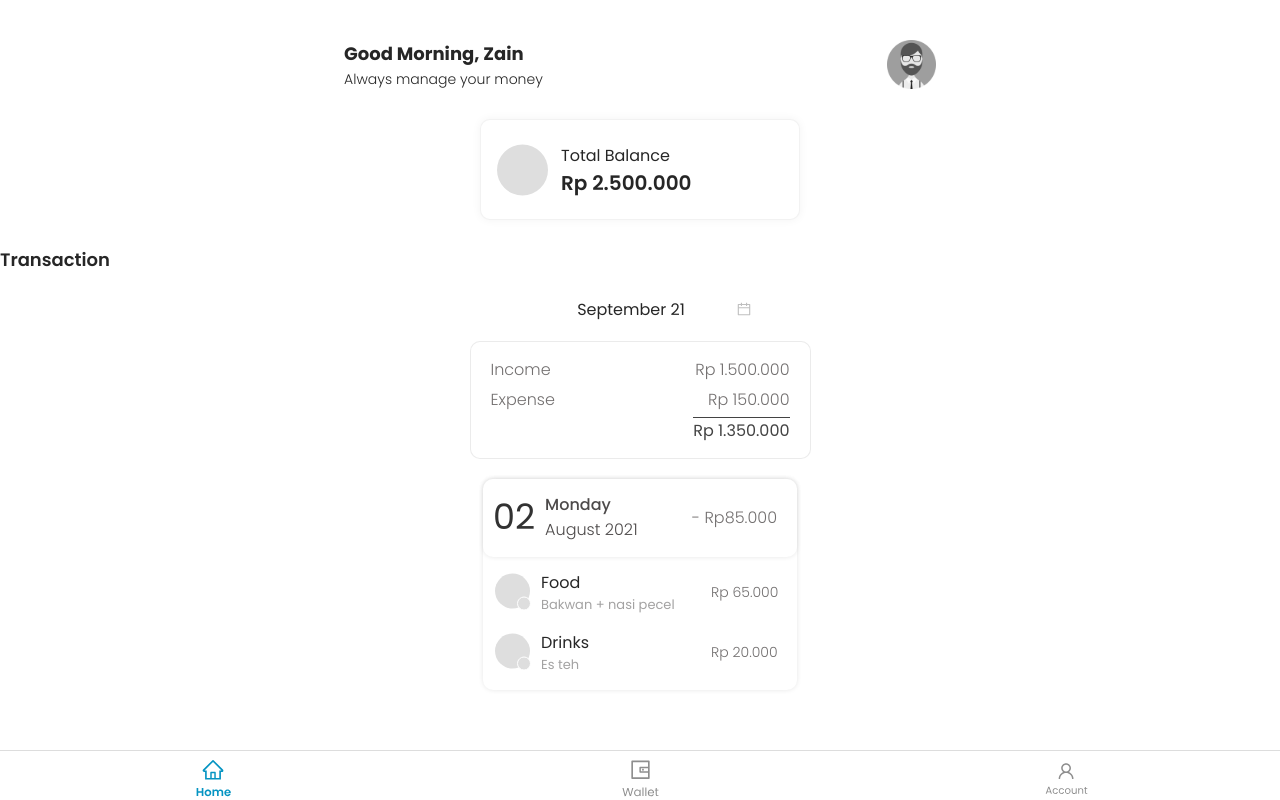
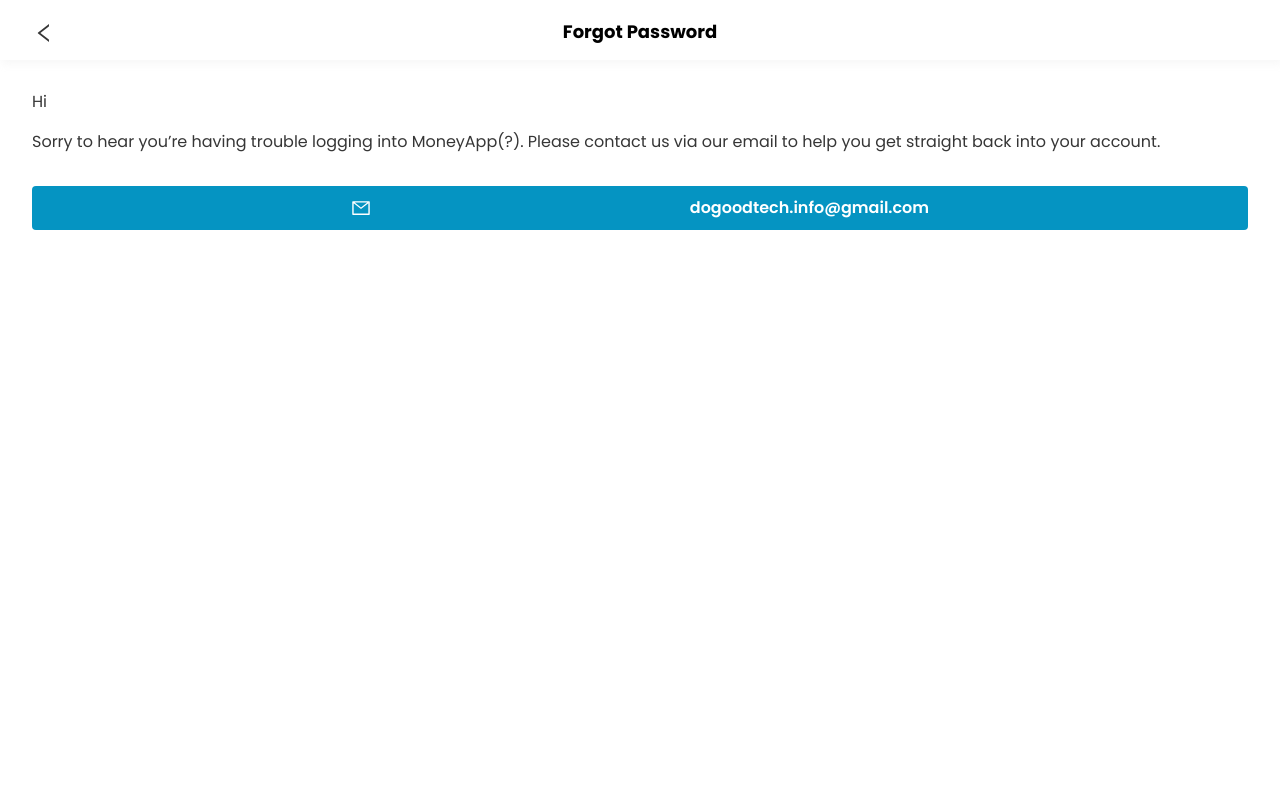
Before and after one commit to Do-Good-Technology/fe-money-app, a React (Create React App) app: page /forgotPassword in a window 1280 px wide. Built offline with nearby package versions, Linux system fonts and the light colour scheme.

Commit message:
add forgotPassword

```diff
--- a/src/App.tsx
+++ b/src/App.tsx
@@ -9,6 +9,7 @@ import Settings from "./profile/Settings";
 import AccountSettings from "./profile/AccountSettings";
 
 import Addtransaction from "./home/Addtransaction";
+import ForgotPassword from "./auth/ForgotPassword";
 import Register from "./auth/Register";
 import Login from "./auth/Login";
 import Home from "./home/Home";
@@ -20,6 +21,9 @@ function App() {
     <div className="App">
       <Router>
         <Switch>
+          <Route path="/forgotPassword">
+            <ForgotPassword />
+          </Route>
           <Route path="/changePassword">
             <ChangePassword />
           </Route>
--- /dev/null
+++ b/src/auth/ForgotPassword.css
@@ -0,0 +1,43 @@
+.fp-desk {
+  margin-right: 32px;
+  margin-left: 32px;
+
+  font-weight: normal;
+  font-size: 16px;
+  line-height: 24px;
+
+  /* Neutral/100 */
+
+  color: #363636;
+}
+
+.fp-button {
+  display: flex;
+  justify-content: center;
+
+  margin-right: 32px;
+  margin-left: 32px;
+  margin-top: 32px;
+  height: 44px;
+
+  background: #0594c2;
+  border-radius: 4px;
+
+  font-weight: 600;
+  font-size: 16px;
+  line-height: 24px;
+  /* identical to box height */
+
+  /* Neutral/0 */
+
+  color: #ffffff;
+}
+
+.fp-bt-desk {
+  margin: auto;
+  margin-left: 0px;
+}
+
+.fp-bt-icon {
+  margin: auto;
+}
--- /dev/null
+++ b/src/auth/ForgotPassword.tsx
@@ -0,0 +1,46 @@
+import { NavBar } from "antd-mobile";
+
+import forgotPasswordIconEmail from "../aset/forgotPasswordIconEmail.svg";
+import iconBack from "../aset/iconBack.svg";
+
+import { useHistory } from "react-router-dom";
+
+import "./ForgotPassword.css";
+
+function ForgotPassword() {
+  let history = useHistory();
+
+  return (
+    <div>
+      <div className="navbar">
+        <NavBar
+          mode="light"
+          leftContent={
+            <img className="icon-back" src={iconBack} alt="icon back" />
+          }
+          onLeftClick={() => history.push("/login")}
+        >
+          Forgot Password
+        </NavBar>
+      </div>
+      <div className="fp-desk">
+        <p>Hi</p>
+        <p>
+          Sorry to hear you’re having trouble logging into MoneyApp(?). Please
+          contact us via our email to help you get straight back into your
+          account.
+        </p>
+      </div>
+      <div className="fp-button">
+        <img
+          className="fp-bt-icon"
+          src={forgotPasswordIconEmail}
+          alt="icon email"
+        />
+        <p className="fp-bt-desk">dogoodtech.info@gmail.com</p>
+      </div>
+    </div>
+  );
+}
+
+export default ForgotPassword;
```
Also changed, not shown: src/aset/forgotPasswordIconEmail.svg (added).
